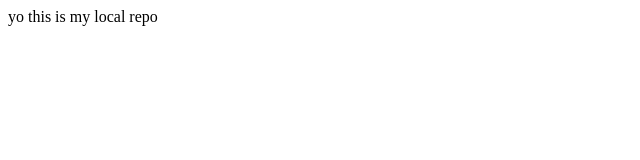
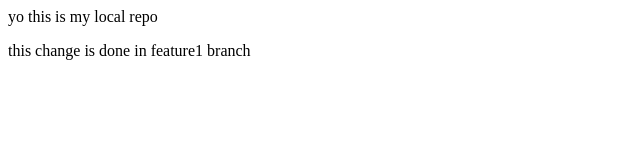
Before and after one commit to Niti-Chauhan-16/local-repo, a plain HTML site: page index.html in a window 1280 px wide. Shown: the whole page, without its empty margins (0-640 px from the left). Drawn offline with Linux system fonts and the light colour scheme.

Commit message:
change in index by feature1

```diff
--- a/index.html
+++ b/index.html
@@ -1 +1,2 @@
 <p> yo this is my local repo</p>
+<p>this change is done in feature1 branch</p>
```
